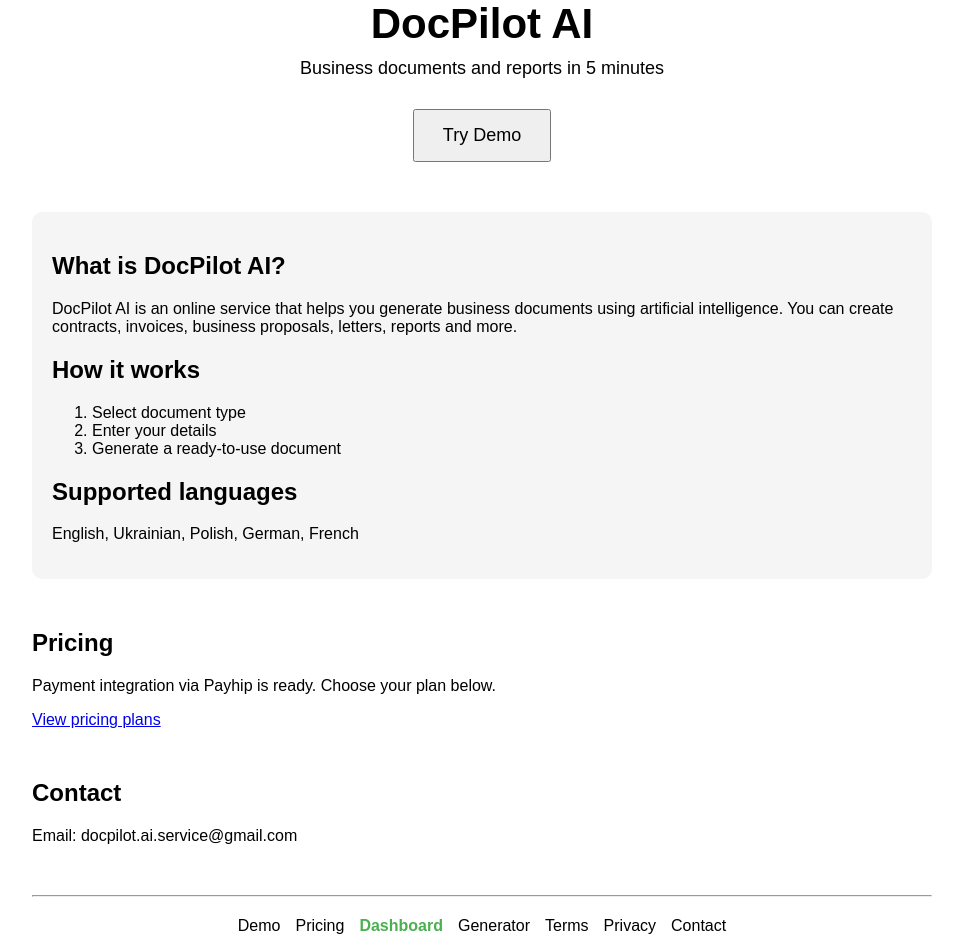
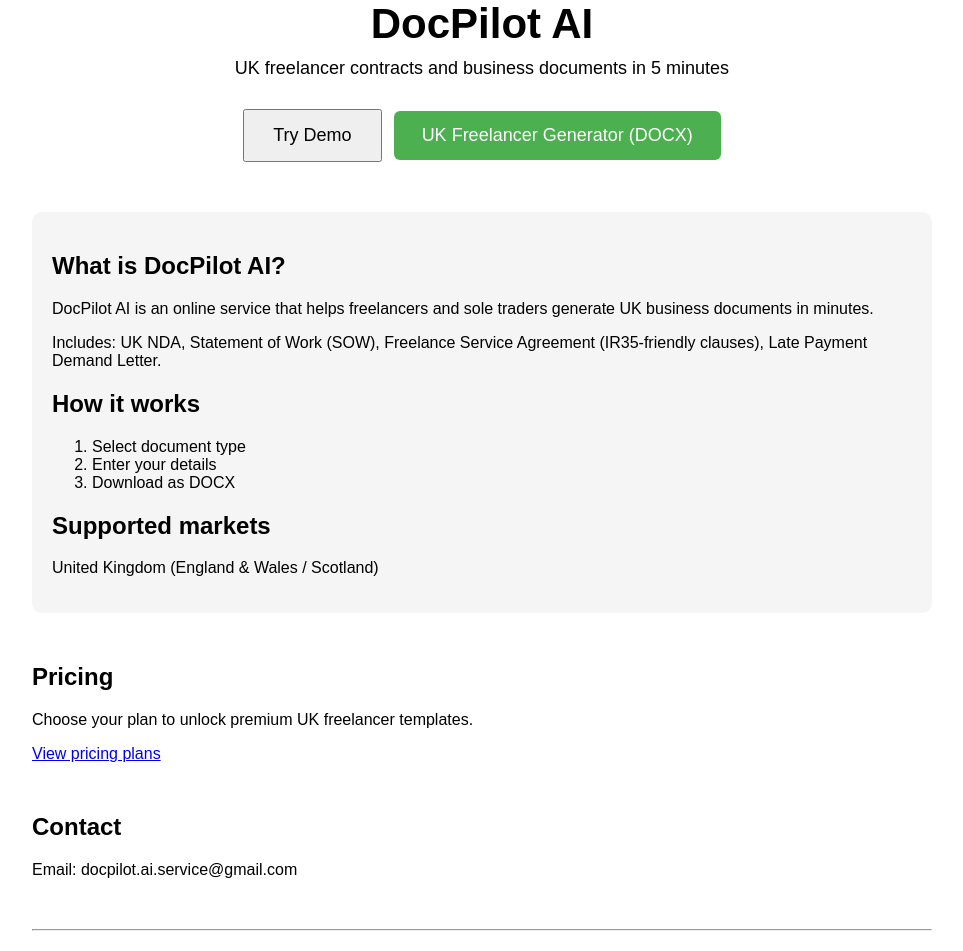
Before and after one commit to docpilot570/docpilot-ai, a Next.js app: page / in a window 1280 px wide. Shown: the part 60-1011 px from the top of the page, without its empty margins (158-1121 px from the left). Built offline with nearby package versions, Linux system fonts and the light colour scheme.

Commit message:
Update index.js

```diff
--- a/pages/index.js
+++ b/pages/index.js
@@ -19,7 +19,7 @@
       </h1>
 
       <p style={{ textAlign: "center", fontSize: 18, marginTop: 0 }}>
-        Business documents and reports in 5 minutes
+        UK freelancer contracts and business documents in 5 minutes
       </p>
 
       <div style={{ textAlign: "center", marginTop: 30 }}>
@@ -29,9 +29,26 @@
               padding: "14px 28px",
               fontSize: 18,
               cursor: "pointer",
+              marginRight: 12,
             }}
           >
             Try Demo
+          </button>
+        </a>
+
+        <a href="/generator">
+          <button
+            style={{
+              padding: "14px 28px",
+              fontSize: 18,
+              cursor: "pointer",
+              background: "#4CAF50",
+              color: "white",
+              border: "none",
+              borderRadius: 6,
+            }}
+          >
+            UK Freelancer Generator (DOCX)
           </button>
         </a>
       </div>
@@ -46,25 +63,29 @@
       >
         <h2>What is DocPilot AI?</h2>
         <p>
-          DocPilot AI is an online service that helps you generate business
-          documents using artificial intelligence. You can create contracts,
-          invoices, business proposals, letters, reports and more.
+          DocPilot AI is an online service that helps freelancers and sole
+          traders generate UK business documents in minutes.
+        </p>
+
+        <p>
+          Includes: UK NDA, Statement of Work (SOW), Freelance Service Agreement
+          (IR35-friendly clauses), Late Payment Demand Letter.
         </p>
 
         <h2>How it works</h2>
         <ol>
           <li>Select document type</li>
           <li>Enter your details</li>
-          <li>Generate a ready-to-use document</li>
+          <li>Download as DOCX</li>
         </ol>
 
-        <h2>Supported languages</h2>
-        <p>English, Ukrainian, Polish, German, French</p>
+        <h2>Supported markets</h2>
+        <p>United Kingdom (England & Wales / Scotland)</p>
       </div>
 
       <div style={{ marginTop: 50 }}>
         <h2>Pricing</h2>
-        <p>Payment integration via Payhip is ready. Choose your plan below.</p>
+        <p>Choose your plan to unlock premium UK freelancer templates.</p>
         <p>
           <a href="/pricing">View pricing plans</a>
         </p>
@@ -86,14 +107,7 @@
           Pricing
         </a>
 
-        <a
-          href="/dashboard"
-          style={{
-            ...linkStyle,
-            fontWeight: "bold",
-            color: "#4CAF50",
-          }}
-        >
+        <a href="/dashboard" style={linkStyle}>
           Dashboard
         </a>
 
```
